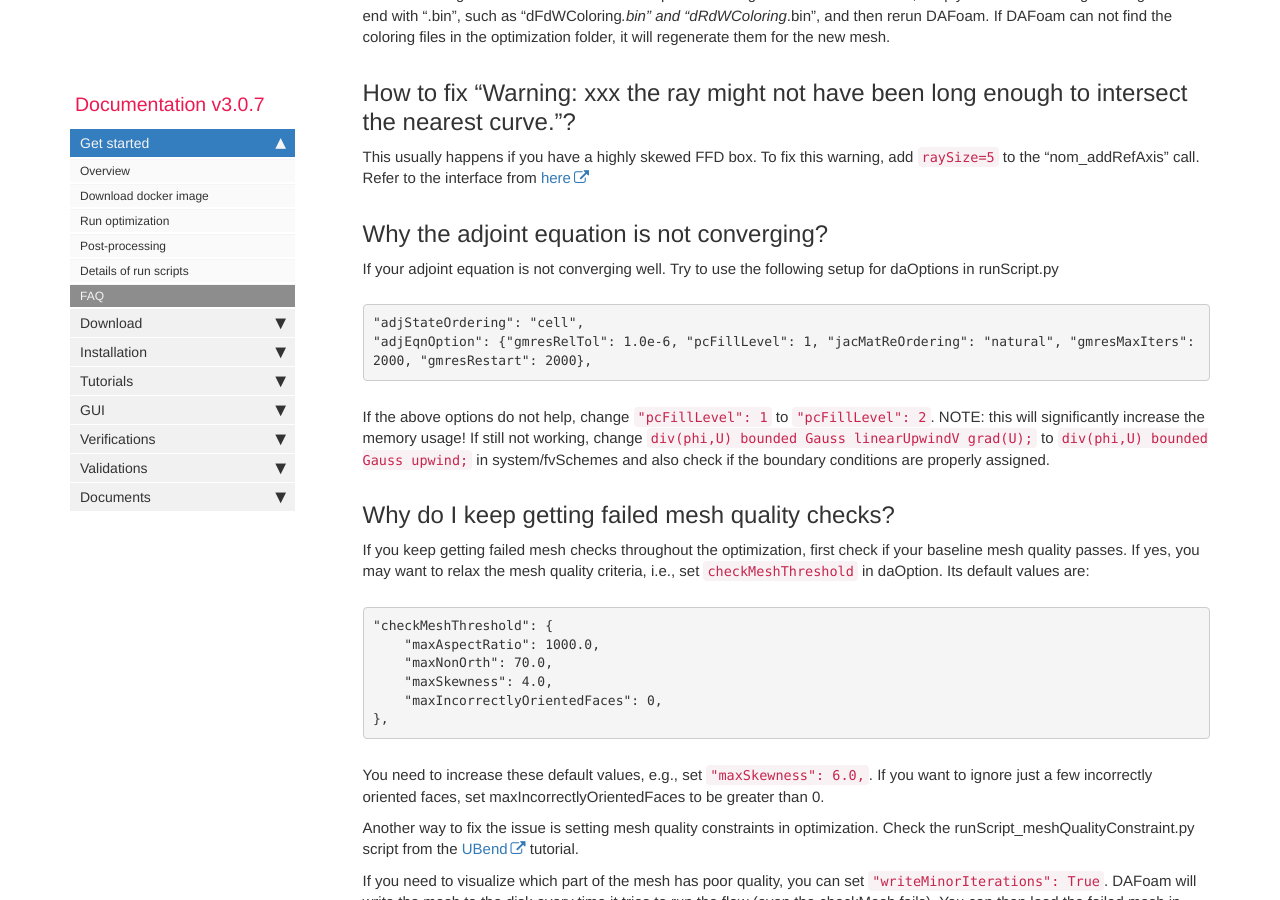
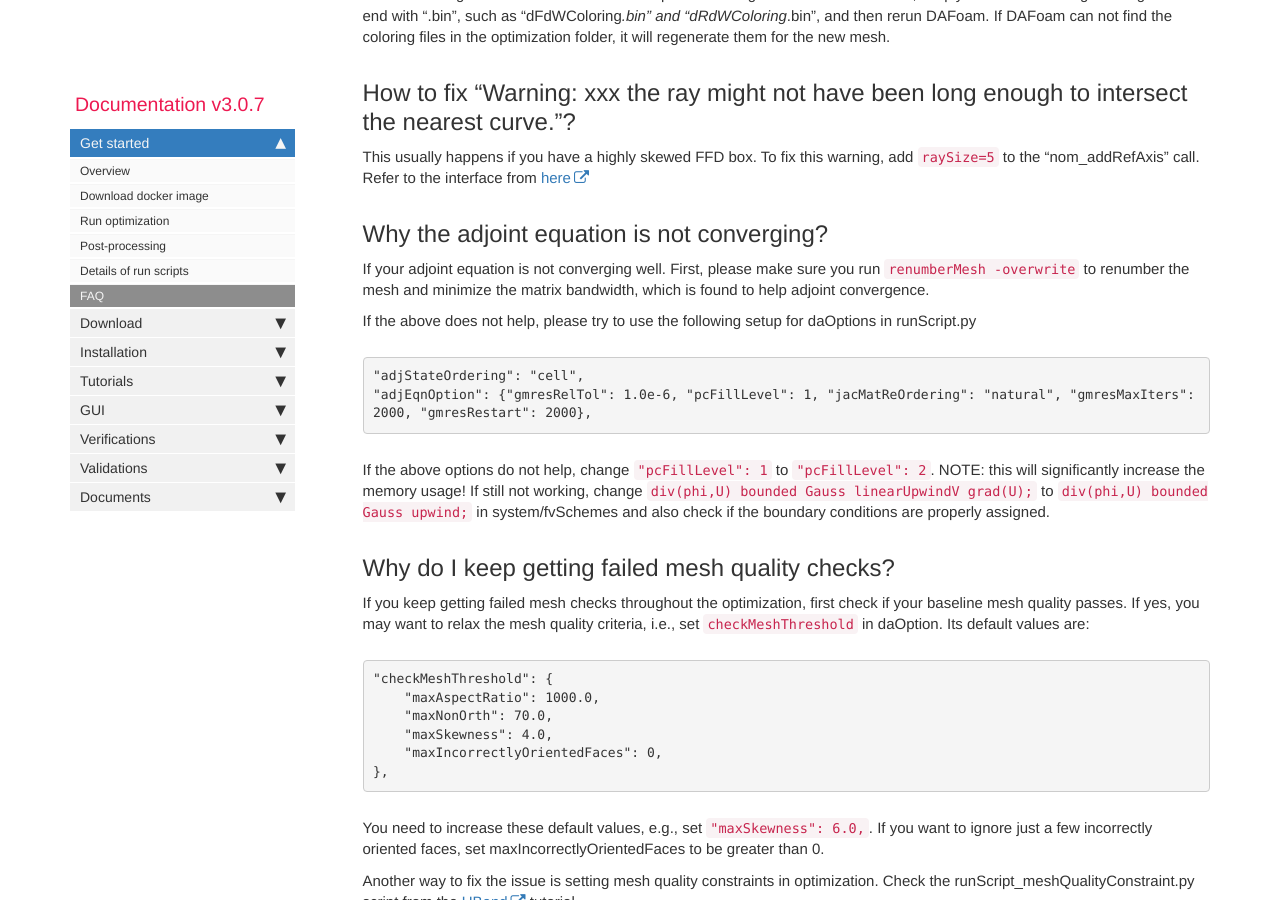
Before and after one commit to DAFoam/DAFoam.github.io, a Jekyll site: the page built from pages/mydoc/mydoc_get_started_faq.md, in a window 1280 px wide and 900 px high, scrolled down 5232 px. Built offline with Jekyll 4.4.1, drawn with Linux system fonts in a browser that asks for light colours; comment, search, counter and statistics services are not loaded.

Commit message:
content update

```diff
--- a/pages/mydoc/mydoc_get_started_faq.md
+++ b/pages/mydoc/mydoc_get_started_faq.md
@@ -130,7 +130,9 @@ This usually happens if you have a highly skewed FFD box. To fix this warning, a
 
 ## Why the adjoint equation is not converging?
 
-If your adjoint equation is not converging well. Try to use the following setup for daOptions in runScript.py
+If your adjoint equation is not converging well. First, please make sure you run `renumberMesh -overwrite` to renumber the mesh and minimize the matrix bandwidth, which is found to help adjoint convergence.
+
+If the above does not help, please try to use the following setup for daOptions in runScript.py
 
 <pre>
 "adjStateOrdering": "cell",
```
